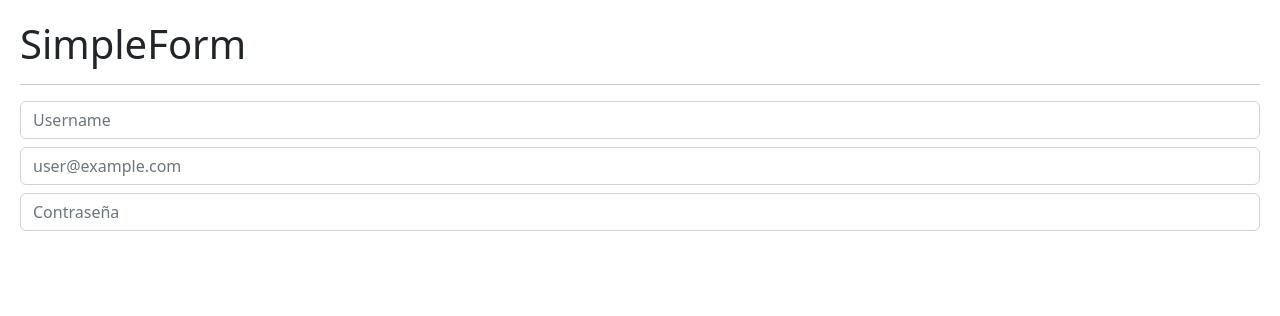
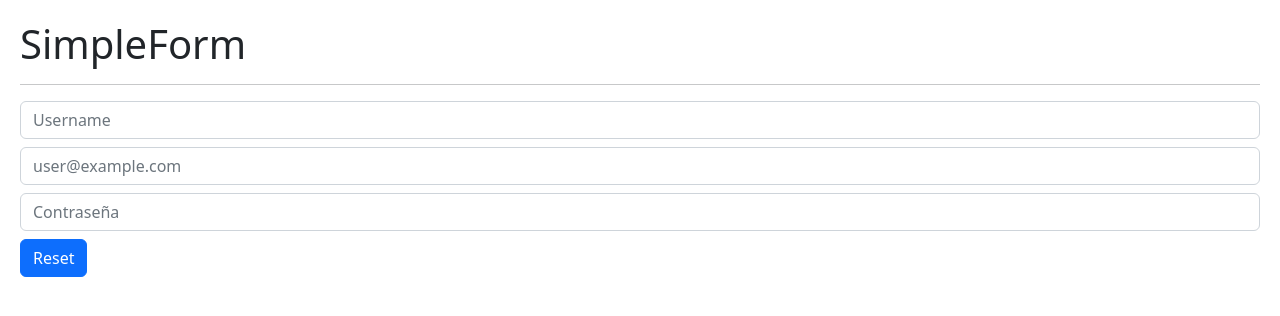
Before and after one commit to LuisRcap/Ejercicios-React, a React (Vite) app in the folder 05-hook-app-vite/: page / in a window 1280 px wide. Shown: the top 316 px of the page. Built offline with nearby package versions, Linux system fonts and the light colour scheme.

Commit message:
Reset form in useHook

```diff
--- a/05-hook-app-vite/src/02-useEffect/FormWithCustomHook.jsx
+++ b/05-hook-app-vite/src/02-useEffect/FormWithCustomHook.jsx
@@ -3,12 +3,11 @@
 
 const FormWithCustomHook = () => {
 
-    const { onInputChange, username, email, password } = useForm({
+    const { onResetForm, onInputChange, username, email, password } = useForm({
         username: '',
         email: '',
         password: ''
     });
-
 
     return (
         <>
@@ -42,6 +41,13 @@
                 onChange={onInputChange}
             />
 
+            <button
+                className="btn btn-primary mt-2"
+                onClick={ onResetForm }
+            >
+                Reset
+            </button>
+
         </>
     );
 }
--- a/05-hook-app-vite/src/hooks/useForm.js
+++ b/05-hook-app-vite/src/hooks/useForm.js
@@ -12,9 +12,14 @@
         });
     }
 
+    const onResetForm = () => {
+        setFormState( initialForm );
+    }
+
     return {
         ...formState,
         formState,
-        onInputChange
+        onInputChange,
+        onResetForm
     }
 }
```
